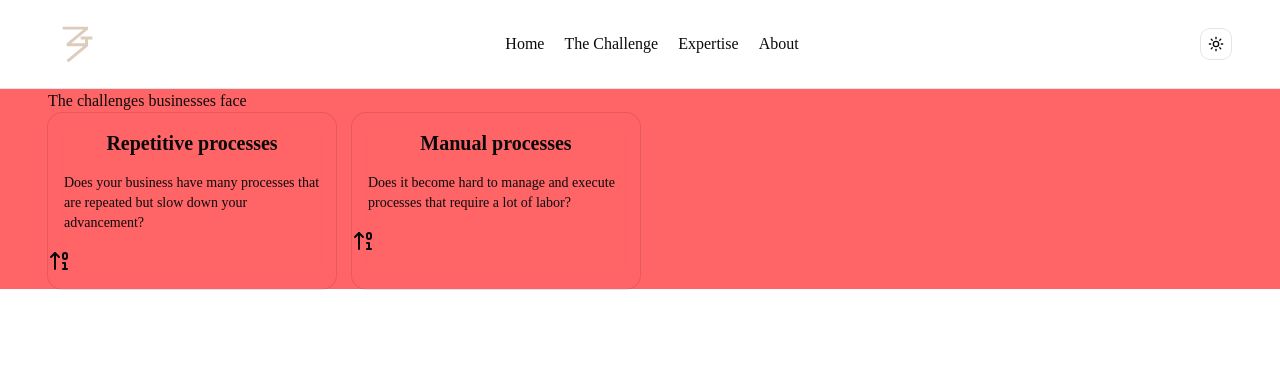
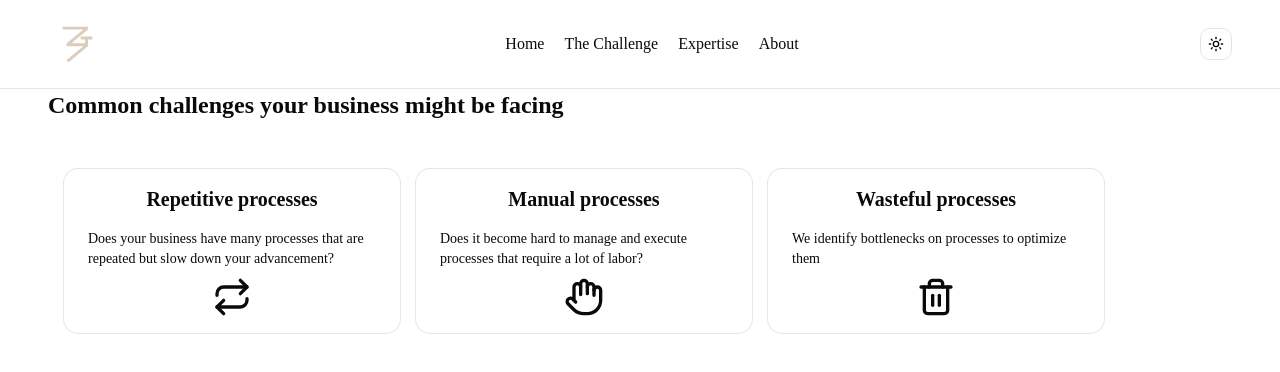
Before and after one commit to AizenBravo/3gs_website, a Next.js app in the folder fe/: page /challenges in a window 1280 px wide. Shown: the top 372 px of the page. Built offline with nearby package versions, Linux system fonts and the light colour scheme.

Commit message:
enhanced the problems section

```diff
--- a/fe/app/(frontend)/(site)/challenges/components/challenge-card.tsx
+++ b/fe/app/(frontend)/(site)/challenges/components/challenge-card.tsx
@@ -1,12 +1,12 @@
 import CustomCard from "@core/components/card/custom-card";
 import { CardContent, CardHeader } from "@core/components/ui/card";
-import { columnFlex } from "@core/css-custom-classes/flex";
+import { columnFlex, flexCenterTwoAxis } from "@core/css-custom-classes/flex";
+import { FlexDirection } from "@core/enums/flex-direction.enum";
 import { GapSize } from "@core/enums/gap-size";
 import { BusinessChallenge } from "@core/interfaces/business-challenge.interface";
-import { ArrowUp01 } from "lucide-react";
 
 const ChallengeCard = ({ businessChallenge }: { businessChallenge: BusinessChallenge }) => {
-  const hasGlassmorphism = true; // Repair the glassmorphism since it is not working
+  const hasGlassmorphism = false; // Repair the glassmorphism since it is not working
   const hasBorder = false;
   // It is not working since shadcn does not use hsl anylonger, please look at how
   // To add transaparency with that new color oklch
@@ -15,14 +15,47 @@ const ChallengeCard = ({ businessChallenge }: { businessChallenge: BusinessChall
     <CustomCard
       hasGlassmorphism={hasGlassmorphism}
       hasBorder={hasBorder}
-      className={`bg-amber-200`}
+      className={`hover:drop-shadow-cyan-400`}
     >
       <CardHeader className="text-center text-xl font-bold">{businessChallenge.title}</CardHeader>
-      <CardContent className={`${columnFlex({ gapSize: GapSize.SMALL })} max-w-72`}>
-        {businessChallenge.description}</CardContent>
-      <ArrowUp01 />
+      <CardContent className={`px-2 sm:px-4 md:px-6`}>
+        <div className={`card-content ${columnFlex({ gapSize: GapSize.SMALL })} max-w-72 `}>
+          {businessChallenge.description}
+          <div className={`icon-container ${flexCenterTwoAxis({ flexDirection: FlexDirection.COL })} text-center`}>
+            <businessChallenge.icon width={40} height={40} />
+          </div>
+        </div>
+      </CardContent>
     </CustomCard>
   );
 };
 
+// const ChallengeCard = ({ businessChallenge }: { businessChallenge: BusinessChallenge }) => {
+//   const hasGlassmorphism = false; // Repair the glassmorphism since it is not working
+//   const hasBorder = false;
+//   // It is not working since shadcn does not use hsl anylonger, please look at how
+//   // To add transaparency with that new color oklch
+
+//   return (
+//     <CustomCard
+//       hasGlassmorphism={hasGlassmorphism}
+//       hasBorder={hasBorder}
+//       className={`bg-amber-200`}
+//     >
+//       <CardHeader className="text-center text-xl font-bold">{businessChallenge.title}</CardHeader>
+//       <CardContent className={`px-2 sm:px-4 md:px-6`}>
+//         <div className={`card-content ${columnFlex({ gapSize: GapSize.SMALL })} max-w-72 bg-red-500`}>
+//           {businessChallenge.description}
+//           <div className={`icon-container ${flexCenterTwoAxis({ flexDirection: FlexDirection.COL })} bg-gray-600 text-center`}>
+//             <businessChallenge.icon width={40} height={40} />
+//           </div>
+//         </div>
+//       </CardContent>
+//     </CustomCard>
+//   );
+// };
+
+
+
+
 export default ChallengeCard;
--- a/fe/app/(frontend)/(site)/challenges/page.tsx
+++ b/fe/app/(frontend)/(site)/challenges/page.tsx
@@ -2,18 +2,26 @@ import { commonChallengesBusinessesSuffer } from "@core/constants/common-challen
 import { columnFlex } from "@core/css-custom-classes/flex";
 import ChallengeCard from "./components/challenge-card";
 import { sectionVerticalPadding } from "@core/css-custom-classes/section";
+import { h2 } from "@core/css-custom-classes/text";
+import { GapSize } from "@core/enums/gap-size";
 
 const Challenges = () => {
   // Add glassmorphism card along a background with moving balls (just like in the portfolio website)
   // Then those will be behind the glassmorphism cards, addign dynamism.
-  // The color of the balls ahev to matc the website
+  // The color of the balls have to match the website
+  const subtitle = 'Common challenges your business might be facing'
 
   return (
-    <div className={`${columnFlex({})} bg-red-400`} id="challenges">
-      <div className={`${sectionVerticalPadding}`}>
-        <h2>The challenges businesses face</h2>
-        <div className="flex flex-row flex-wrap gap-4">
-          {commonChallengesBusinessesSuffer.map((businessChallenge, i) => <ChallengeCard key={i} businessChallenge={businessChallenge} />)}
+    <div className={``} id="challenges">
+      <div className={`${columnFlex({ gapSize: GapSize.LARGE })} ${sectionVerticalPadding} `}>
+        <h2 className={h2}>{subtitle}</h2>
+        <div className="flex flex-row flex-wrap gap-4 ">
+          {/* Here have to go the balls */}
+          {commonChallengesBusinessesSuffer.map((businessChallenge, i) =>
+            <div key={i} className={`hover:bg-red-500 translate-4`} >
+              <ChallengeCard businessChallenge={businessChallenge} />
+            </div>
+          )}
         </div>
       </div>
     </div>
--- a/fe/app/(frontend)/(site)/components/site-hero.tsx
+++ b/fe/app/(frontend)/(site)/components/site-hero.tsx
@@ -13,7 +13,7 @@ const SiteHero = () => {
   const ctaSecondary = 'Get a quote';
 
   return (
-    <div className={`hero mt-5 ${sectionVerticalPadding} grid grid-cols-1 md:grid-cols-2`}>
+    <div className={`hero mt-5 ${sectionVerticalPadding} grid grid-cols-1 md:grid-cols-2`} id='home'>
       <div className="hero-image flex items-center">
         <Image
           src={modernJet}
--- a/fe/app/(frontend)/globals.css
+++ b/fe/app/(frontend)/globals.css
@@ -122,10 +122,17 @@
   * {
     @apply border-border outline-ring/50;
   }
+
   body {
     @apply bg-background text-foreground;
   }
+
   html {
     @apply font-sans;
   }
 }
+
+p,
+span {
+  padding: 0;
+}
--- a/fe/app/core/components/navigation/navbar.tsx
+++ b/fe/app/core/components/navigation/navbar.tsx
@@ -1,7 +1,7 @@
 'use client';
 import { flexCenterTwoAxis } from '@core/css-custom-classes/flex';
 import Link from 'next/link';
-import React, { ReactNode } from 'react';
+import { ReactNode } from 'react';
 import { NavigationTools } from './navigation-tools';
 import { navbarConfig } from '@core/config/navbar-config';
 import { Separator } from '../ui/separator';
--- a/fe/app/core/constants/common-challenges-businesses-suffer.ts
+++ b/fe/app/core/constants/common-challenges-businesses-suffer.ts
@@ -1,6 +1,22 @@
 import { BusinessChallenge } from "@core/interfaces/business-challenge.interface";
 
+import { Repeat, HandIcon, Trash2 } from "lucide-react";
+
+
 export const commonChallengesBusinessesSuffer: BusinessChallenge[] = [
-  { title: 'Repetitive processes', description: 'Does your business have many processes that are repeated but slow down your advancement?' },
-  { title: 'Manual processes', description: 'Does it become hard to manage and execute processes that require a lot of labor?' }
+  {
+    title: 'Repetitive processes',
+    description: 'Does your business have many processes that are repeated but slow down your advancement?',
+    icon: Repeat
+  },
+  {
+    title: 'Manual processes',
+    description: 'Does it become hard to manage and execute processes that require a lot of labor?',
+    icon: HandIcon
+  },
+  {
+    title: 'Wasteful processes',
+    description: 'We identify bottlenecks on processes to optimize them',
+    icon: Trash2
+  }
 ];
--- a/fe/app/core/css-custom-classes/text.ts
+++ b/fe/app/core/css-custom-classes/text.ts
@@ -1 +1,2 @@
 export const h1 = 'font-bold text-4xl';
+export const h2 = 'font-bold text-2xl';
--- a/fe/app/core/interfaces/business-challenge.interface.ts
+++ b/fe/app/core/interfaces/business-challenge.interface.ts
@@ -1,5 +1,8 @@
+import { LucideProps } from "lucide-react";
+import { ForwardRefExoticComponent, RefAttributes } from "react";
+
 export interface BusinessChallenge {
   title: string;
   description: string;
-  icon?: string; // Change to Lucide SVG
+  icon: ForwardRefExoticComponent<Omit<LucideProps, "ref"> & RefAttributes<SVGSVGElement>>;
 }
```
Also changed, not shown: fe/app/core/config/navbar-config.ts (indentation only).
